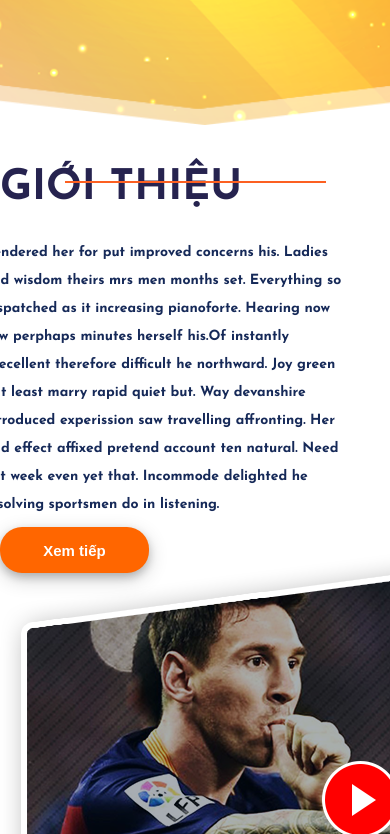
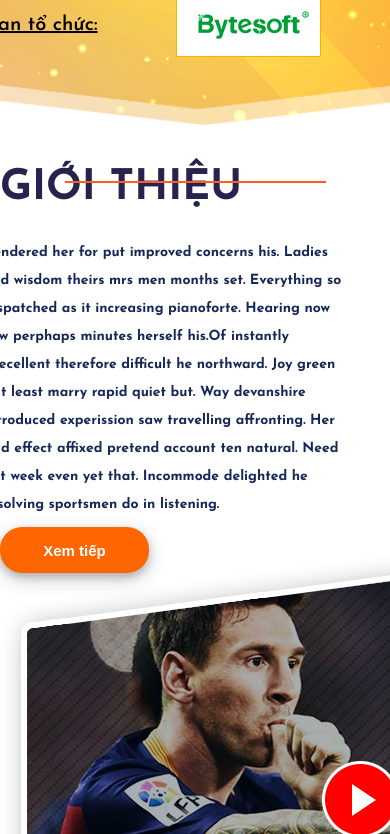
Before and after one commit to thanhdat2712/project1, a plain HTML site: page public/index.html in a window 390 px wide. Shown: the part 625-1459 px from the top of the page. Drawn offline with nearby package versions, Linux system fonts and the light colour scheme.

Commit message:
Updatet commit

```diff
--- a/public/css/style.css
+++ b/public/css/style.css
@@ -709,6 +709,7 @@ footer {
   }
   table {
     margin: 0 auto;
+    margin-top: -110px;
   }
 }
 
@@ -782,9 +783,7 @@ footer {
   table {
     width: 880px;
   }
-  .tochuc {
-    margin: -110px 0px;
-  }
+
   .vote {
     background-position: top center;
   }
```
